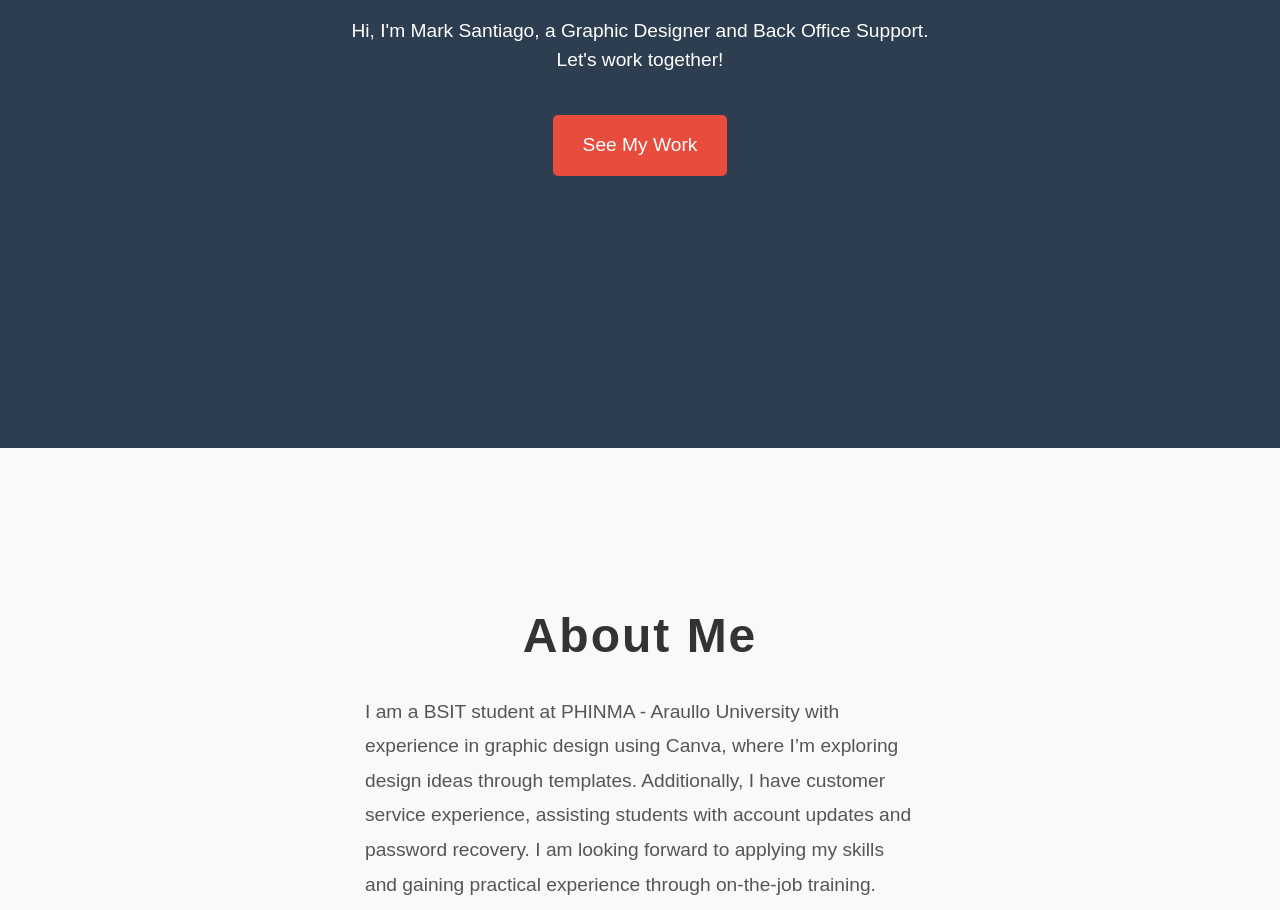
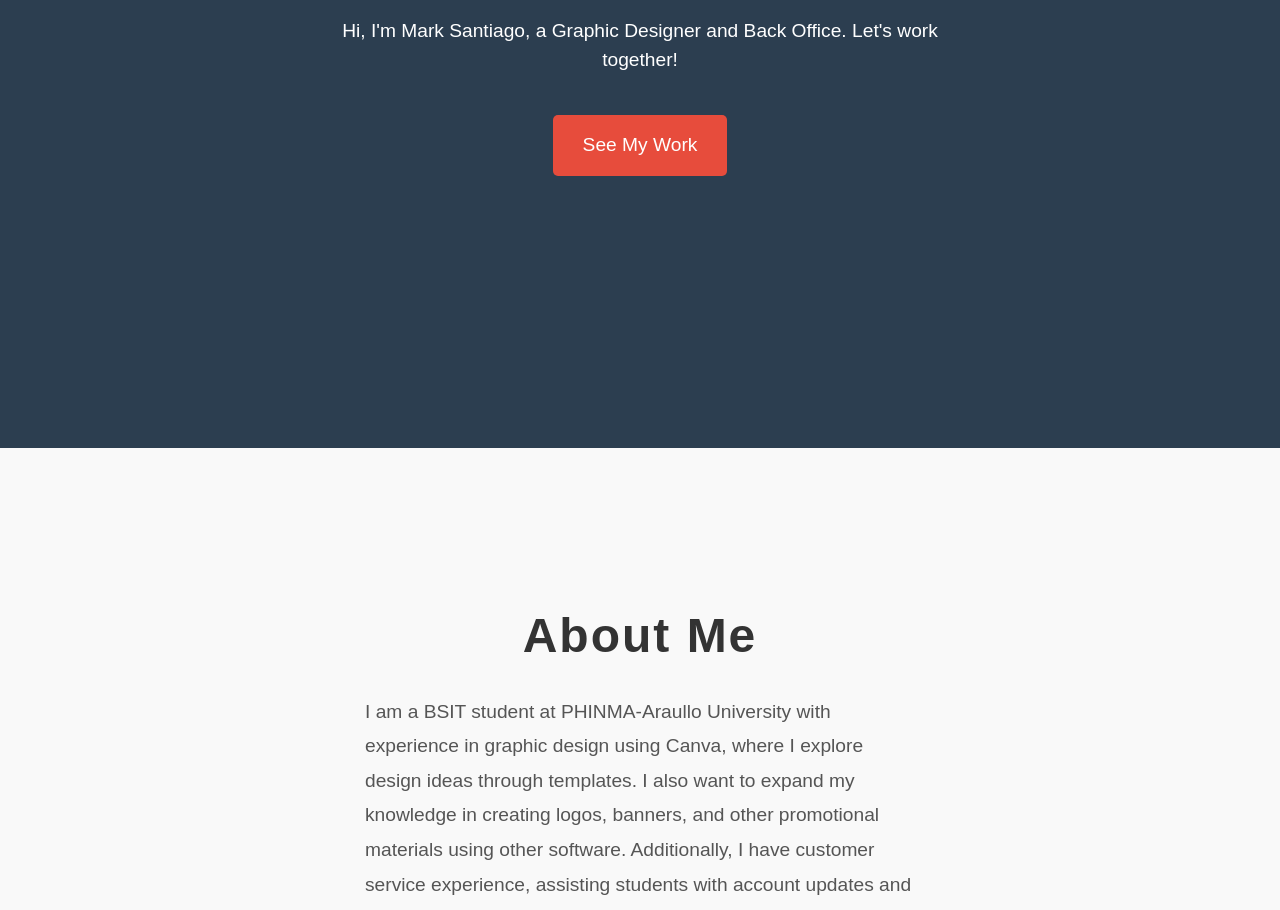
Before and after one commit to marksantiago1/portfolio, a plain HTML site: page index.html in a window 1280 px wide. Shown: the part 352-1262 px from the top of the page. Drawn offline with Linux system fonts and the light colour scheme.

Commit message:
Update index.html

```diff
--- a/index.html
+++ b/index.html
@@ -32,7 +32,7 @@
 <section id="home">
   <div class="container">
       <h1>Welcome to My Portfolio</h1>
-      <p>Hi, I'm Mark Santiago, a Graphic Designer and Back Office Support. Let's work together!</p>
+      <p>Hi, I'm Mark Santiago, a Graphic Designer and Back Office. Let's work together!</p>
       <a href="#portfolio" class="btn">See My Work</a>
   </div>
 </section>
@@ -42,7 +42,7 @@
     <div class="container">
         <h2>About Me</h2>
         <p>
-            I am a BSIT student at PHINMA - Araullo University with experience in graphic design using Canva, where I’m exploring design ideas through templates. Additionally, I have customer service experience, assisting students with account updates and password recovery. I am looking forward to applying my skills and gaining practical experience through on-the-job training.
+            I am a BSIT student at PHINMA-Araullo University with experience in graphic design using Canva, where I explore design ideas through templates. I also want to expand my knowledge in creating logos, banners, and other promotional materials using other software. Additionally, I have customer service experience, assisting students with account updates and password recovery, and I am interested in learning more through on-the-job training. I look forward to applying my skills and gaining practical experience.
         </p>
         <p>
             In my free time, I enjoy talking to my friends, and I’m always seeking to improve my skills through new projects and learning opportunities.
```
